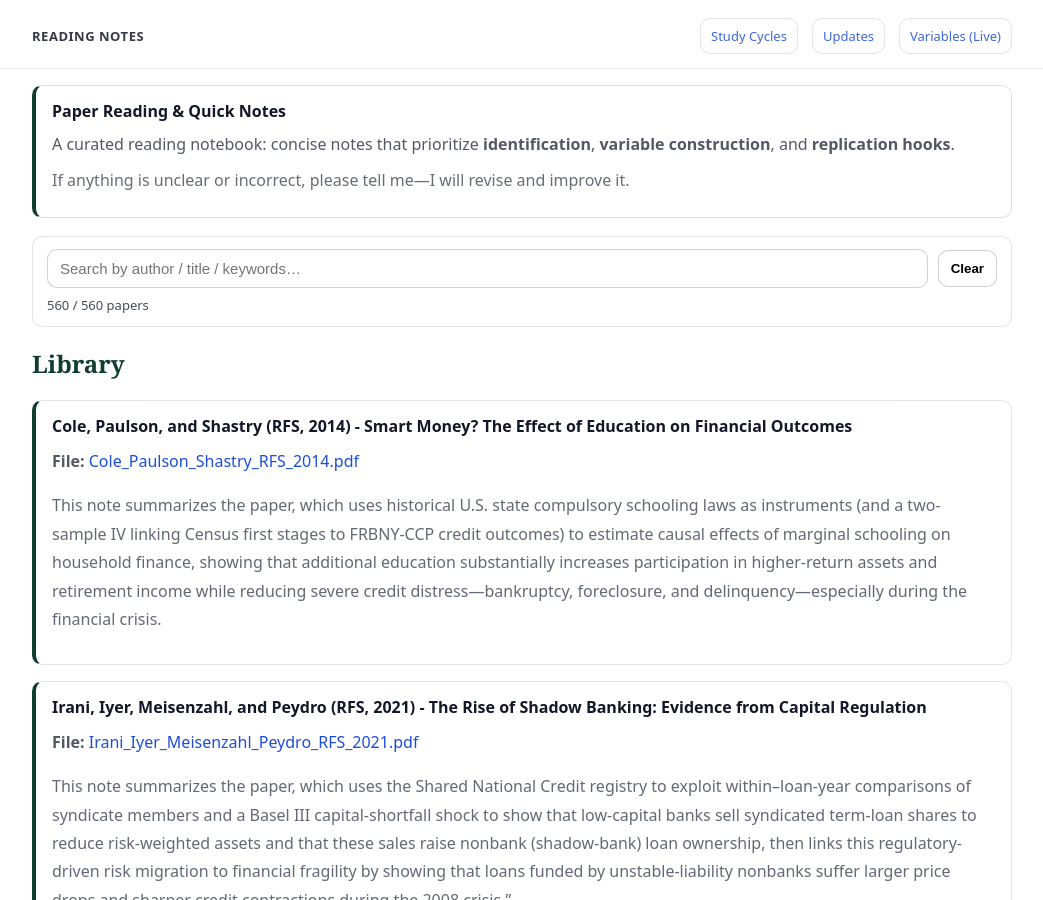
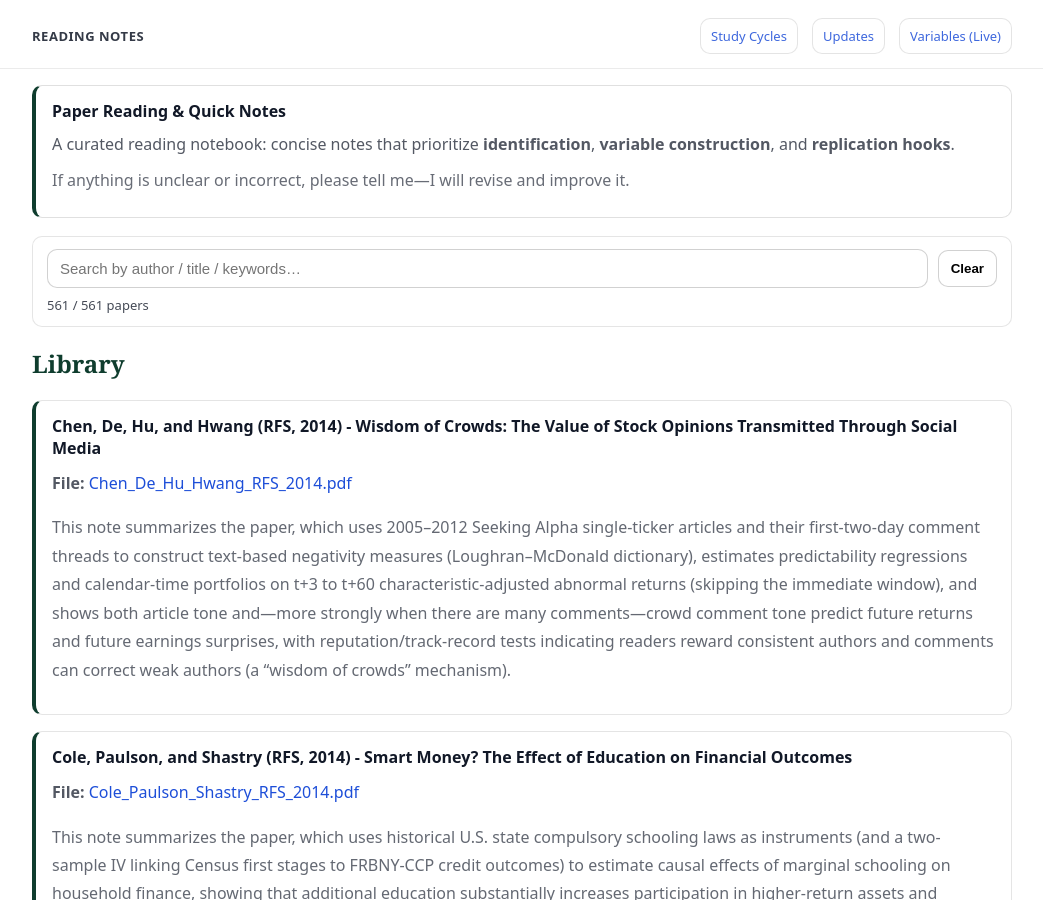
Before and after one commit to yaxinzn/study-archive, a Jekyll site: the page built from reading/index.md, in a window 1280 px wide and 900 px high. Shown: the whole window, without its empty margins (118-1161 px from the left). Built offline with Jekyll 4.4.1, drawn with Linux system fonts in a browser that asks for light colours.

Commit message:
Reading: add/update Chen_De_Hu_Hwang_RFS_2014.pdf

```diff
--- a/_data/reading.yml
+++ b/_data/reading.yml
@@ -1,3 +1,7 @@
+- title: "Chen, De, Hu, and Hwang (RFS, 2014) - Wisdom of Crowds: The Value of Stock Opinions Transmitted Through Social Media"
+  file: "Chen_De_Hu_Hwang_RFS_2014.pdf"
+  desc: "This note summarizes the paper, which uses 2005–2012 Seeking Alpha single-ticker articles and their first-two-day comment threads to construct text-based negativity measures (Loughran–McDonald dictionary), estimates predictability regressions and calendar-time portfolios on t+3 to t+60 characteristic-adjusted abnormal returns (skipping the immediate window), and shows both article tone and—more strongly when there are many comments—crowd comment tone predict future returns and future earnings surprises, with reputation/track-record tests indicating readers reward consistent authors and comments can correct weak authors (a “wisdom of crowds” mechanism)."
+
 - title: "Cole, Paulson, and Shastry (RFS, 2014) - Smart Money? The Effect of Education on Financial Outcomes"
   file: "Cole_Paulson_Shastry_RFS_2014.pdf"
   desc: "This note summarizes the paper, which uses historical U.S. state compulsory schooling laws as instruments (and a two-sample IV linking Census first stages to FRBNY-CCP credit outcomes) to estimate causal effects of marginal schooling on household finance, showing that additional education substantially increases participation in higher-return assets and retirement income while reducing severe credit distress—bankruptcy, foreclosure, and delinquency—especially during the financial crisis."
```
Also changed, not shown: 1 other file.
